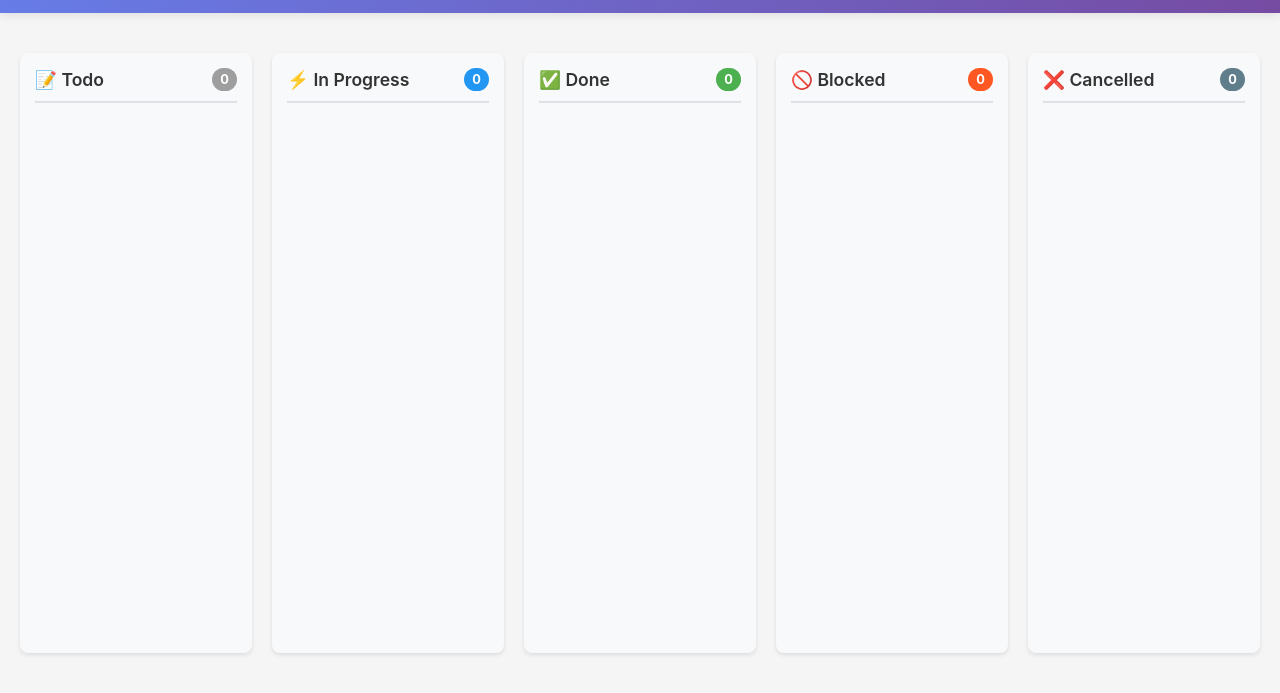
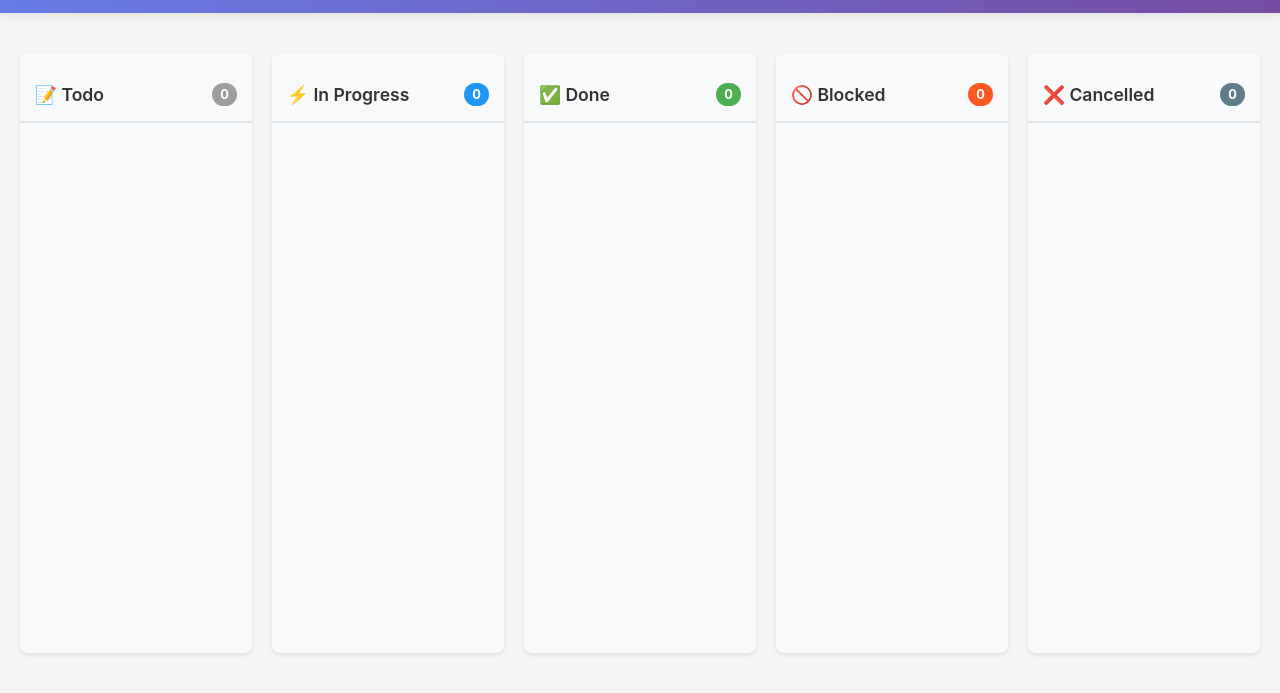
Before and after one commit to domjancik/codebase-graph-visualizer, a website: page public/tasks.html in a window 1280 px wide. Shown: the part 53-746 px from the top of the page. Drawn offline with Linux system fonts and the light colour scheme; no server answers.

Commit message:
fix: improve sticky header background coverage in task columns
- Extend column header background to container edges using negative margins
- Ensure proper padding is maintained for header content
- Prevents content from showing behind sticky headers during scroll

```diff
--- a/public/tasks.css
+++ b/public/tasks.css
@@ -29,8 +29,8 @@
   display: flex;
   justify-content: space-between;
   align-items: center;
-  margin-bottom: 15px;
-  padding-bottom: 10px;
+  margin: -15px -15px 15px -15px;
+  padding: 15px;
   border-bottom: 2px solid #dee2e6;
   position: sticky;
   top: 0;
```
